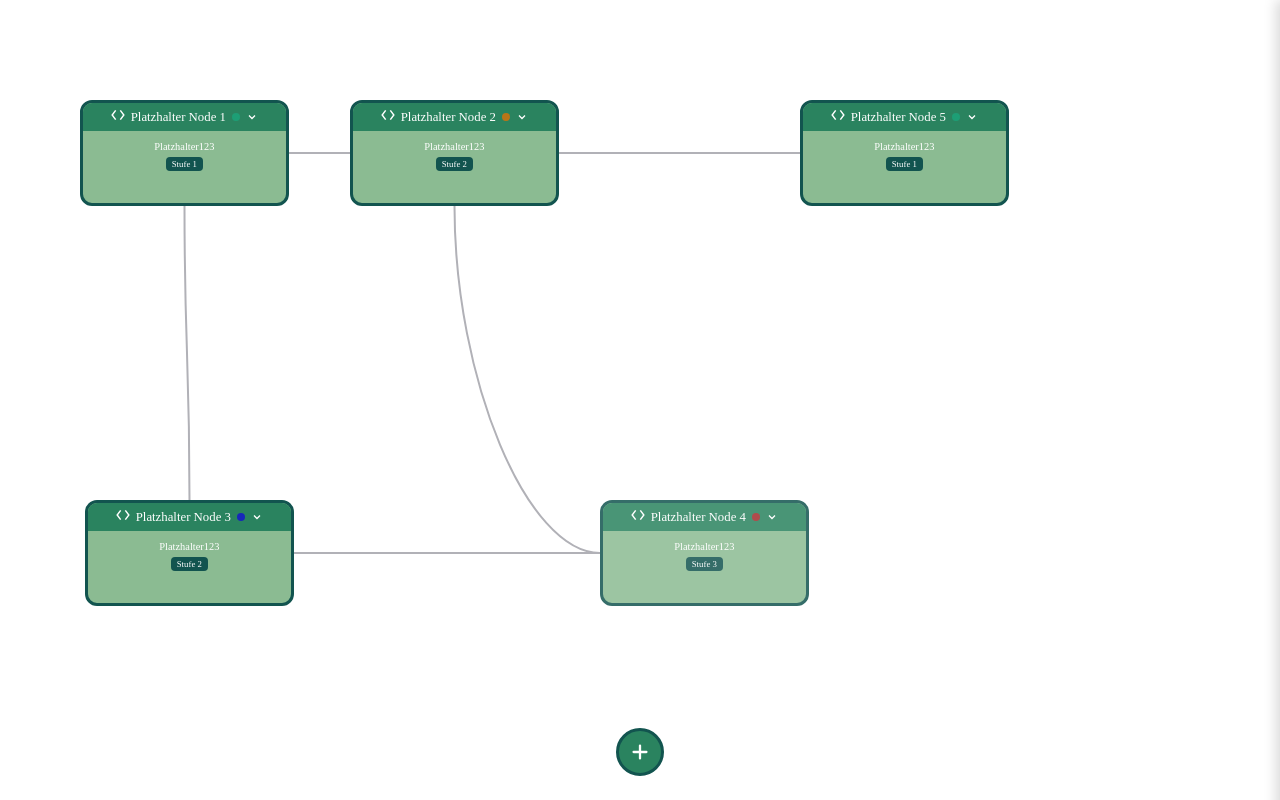
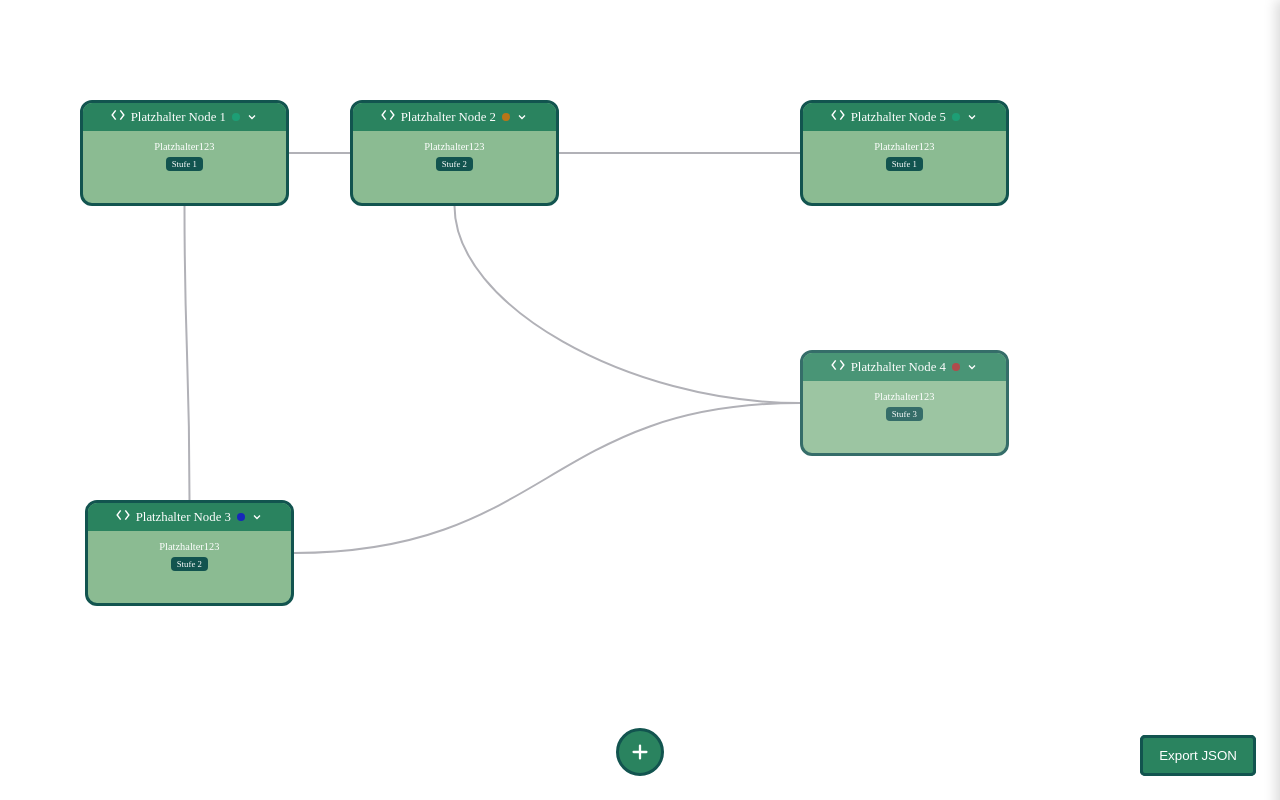
Before and after one commit to OrangeJuicy69/DarkPurpleNote, a React (Vite) app: page / in a window 1280 px wide. Built offline with nearby package versions, Linux system fonts and the light colour scheme.

Commit message:
Export von Json Daten

```diff
--- a/src/basicnode.css
+++ b/src/basicnode.css
@@ -279,6 +279,17 @@ li {
   position: relative;
   margin-top: 88vh;
   gap: 5px;
+  animation: fade-in 0.5s ease-out;
+}
+@keyframes fade-in {
+  from {
+    opacity: 0;
+    transform: translateY(10px);
+  }
+  to {
+    opacity: 1;
+    transform: translateY(0);
+  }
 }
 
 button {
@@ -288,10 +299,27 @@ button {
   border-style: solid;
   border-color: #0d3d3a;
   border-radius: 5px;
-
+  transition-duration: 500ms;
 }
 
 button:hover {
   background-color: #0d3d3a;
+  transform: scale(1.10);
+}
+
+.export-json-container {
+  position: absolute;
+  bottom: 24px;
+  right: 24px;
+  z-index: 50;
+}
+
+#export-json {
+  background-color: #2A835F;
+  border: 3px solid #12544F;
   color: #fff;
+  padding: 10px 16px;
+  border-radius: 5px;
+  cursor: pointer;
+  transition: background-color 0.2s ease, transform 0.2s ease;
 }
--- a/src/data.json
+++ b/src/data.json
@@ -68,7 +68,7 @@
     "status": "gesperrt",
     "reflexion": "",
     "bildungsplan": "d",
-    "position": { "x": 600, "y": 500 },
+    "position": { "x": 800, "y": 350 },
     "anschluss": [
       { "zu": "n2", "meineSeite": 1, "andereSeite": 4 },
       { "zu": "n3", "meineSeite": 1, "andereSeite": 2 },
--- /dev/null
+++ b/src/export-json.jsx
@@ -0,0 +1,26 @@
+import "./basicnode.css";
+
+export const ExportJSON = ({ nodeList = [] }) => {
+  const handleExport = () => {
+    const jsonString = JSON.stringify(nodeList, null, 2);
+    const blob = new Blob([jsonString], { type: "application/json" });
+    const url = URL.createObjectURL(blob);
+
+    const link = document.createElement("a");
+    link.href = url;
+    link.download = "data.json";
+    document.body.appendChild(link);
+    link.click();
+    document.body.removeChild(link);
+
+    URL.revokeObjectURL(url);
+  };
+
+  return (
+    <div className="export-json-container">
+      <button id="export-json" onClick={handleExport}>
+        Export JSON
+      </button>
+    </div>
+  );
+};
--- a/src/main.jsx
+++ b/src/main.jsx
@@ -6,6 +6,7 @@ import { NewNode } from './newnode.jsx'
 import { Sidepanel } from './sidepanel.jsx'
 import { Connections } from './connections.jsx'
 import nodes from './data.json'
+import { ExportJSON } from './export-json.jsx'
 
 const App = () => {
   const [nodeList, setNodeList] = useState(nodes)
@@ -43,6 +44,8 @@ const App = () => {
         />
       ))}
       <NewNode />
+      <ExportJSON/>
+      <ExportJSON nodeList={nodeList} />
       <Sidepanel node={selectedNode} onClose={() => setSelectedId(null)} />
     </div>
   )
--- a/src/newnode.jsx
+++ b/src/newnode.jsx
@@ -3,7 +3,7 @@ import "./basicnode.css";
 
 export const NewNode = () => {
   const [open, setOpen] = useState(false);
-  const [selected, setSelected] = useState(null);
+  const [ setSelected] = useState(null);
 
   const options = ["Start Node", "Node", "End Node"];
 
```
